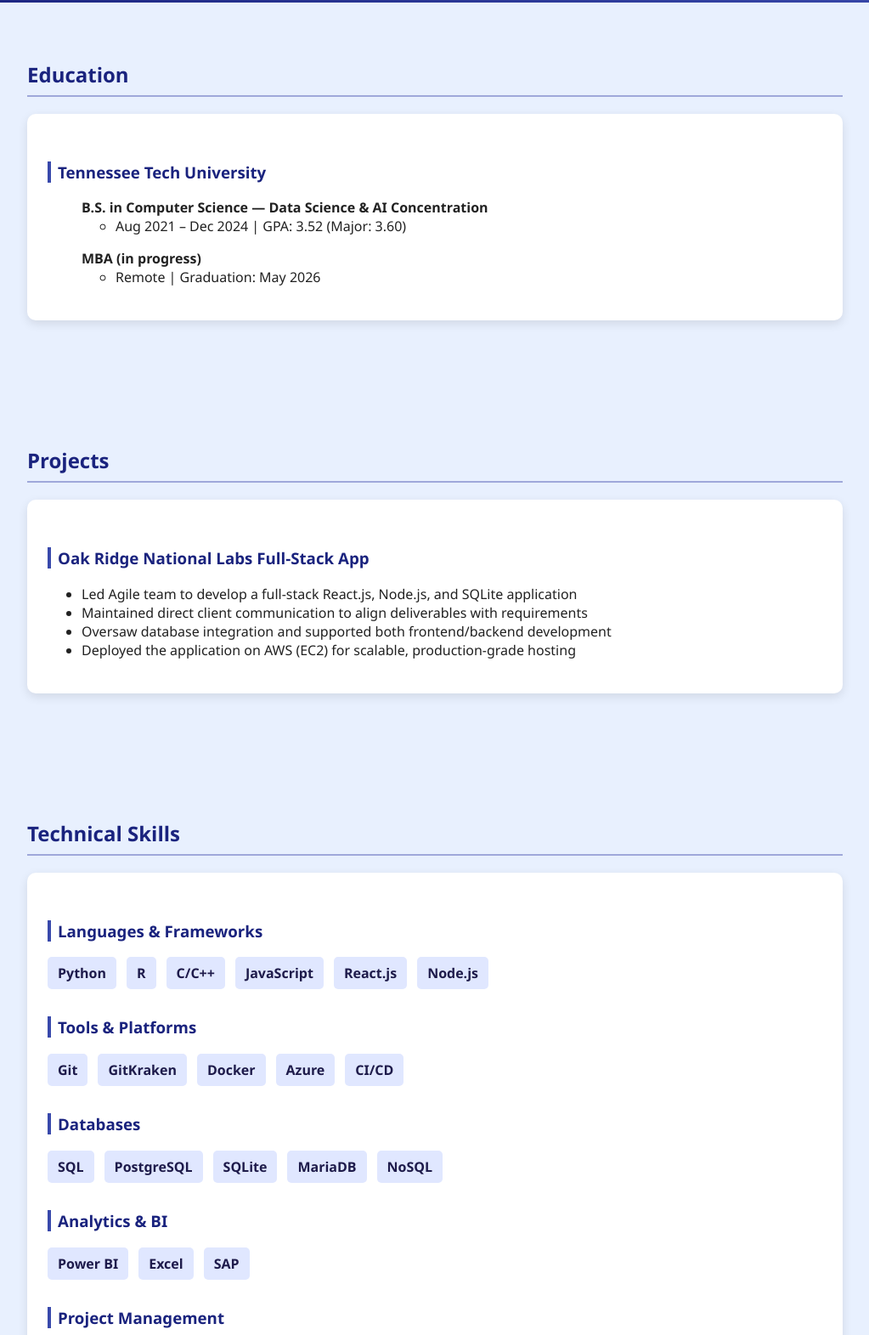
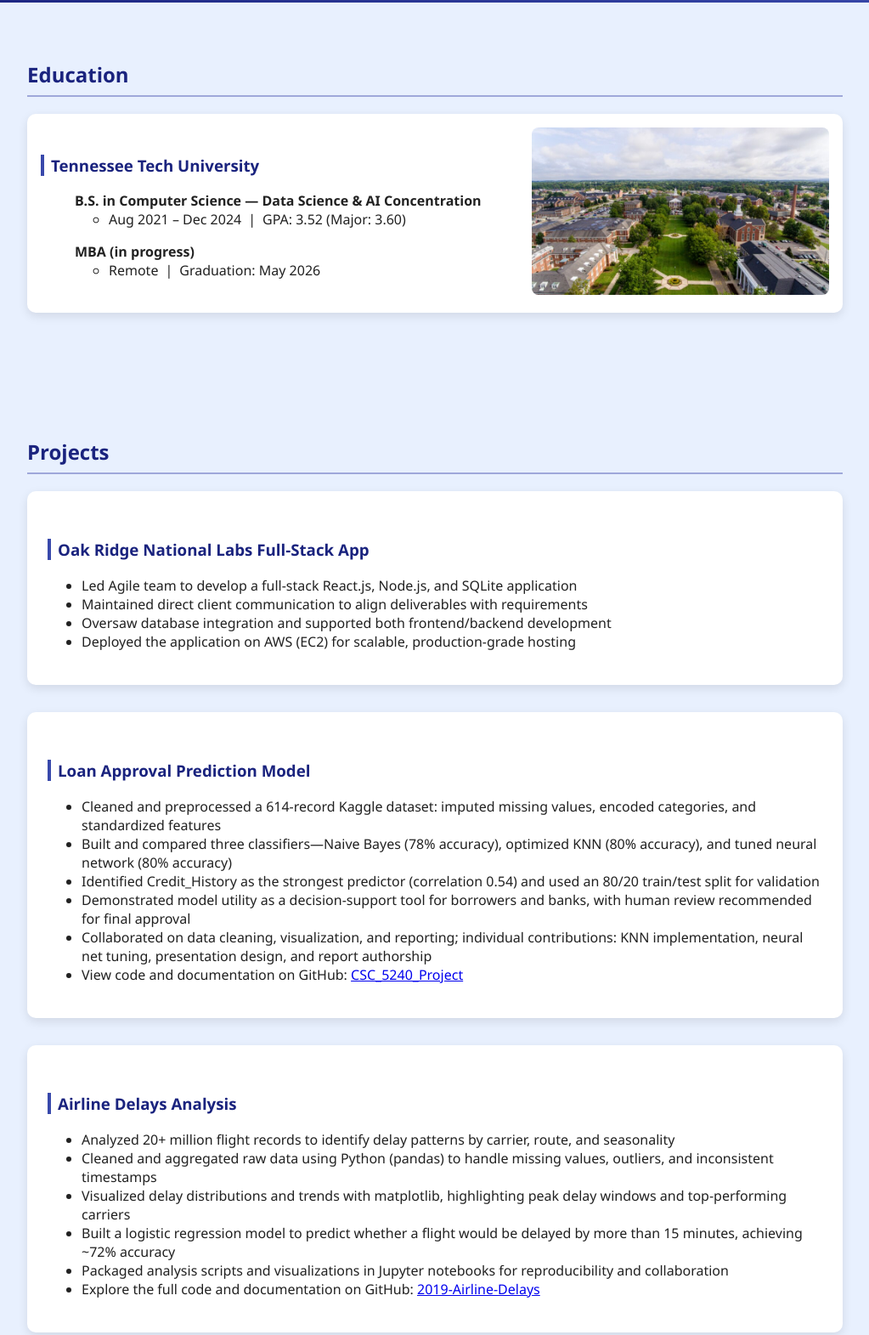
Before and after one commit to Jhoop18/jhoop18.github.io, a plain HTML site: page index.html in a window 1280 px wide. Shown: the part 267-1838 px from the top of the page at 85% size, without its empty margins (128-1151 px from the left). Drawn offline with Linux system fonts and the light colour scheme.

Commit message:
added projects and image to education

```diff
--- a/index.html
+++ b/index.html
@@ -21,24 +21,33 @@
 
   <section id="education" class="section">
     <h2>Education</h2>
-    <div class="card">
-      <!-- <img src="assets/education-campus.png" alt="Campus View of Tennessee Tech" class="edu-img" /> -->
-
+    <div class="card edu-card">
+      <!-- Left column: your text -->
+      <div class="edu-content">
         <h3>Tennessee Tech University</h3>
         <ul>
           <strong>B.S. in Computer Science — Data Science & AI Concentration</strong>
           <ul>
-            <li>Aug 2021 – Dec 2024 | GPA: 3.52 (Major: 3.60)</li>
+            <li>Aug 2021 – Dec 2024 | GPA: 3.52 (Major: 3.60)</li>
           </ul>
         </ul>
         <ul>
           <strong>MBA (in progress)</strong>
           <ul>
-            <li>Remote | Graduation: May 2026</li>
+            <li>Remote | Graduation: May 2026</li>
           </ul>
         </ul>
       </div>
+
+      <!-- Right column: the image -->
+      <div class="edu-image">
+        <img src="assets/education-campus.png"
+             alt="Campus View of Tennessee Tech" />
+      </div>
+    </div>
   </section>
+
+
 
 
 
@@ -53,6 +62,31 @@
         <li>Deployed the application on AWS (EC2) for scalable, production-grade hosting</li>
       </ul>
     </div>
+
+    <div class="card">
+      <h3>Loan Approval Prediction Model</h3>
+      <ul>
+        <li>Cleaned and preprocessed a 614-record Kaggle dataset: imputed missing values, encoded categories, and standardized features</li>
+        <li>Built and compared three classifiers—Naive Bayes (78% accuracy), optimized KNN (80% accuracy), and tuned neural network (80% accuracy)</li>
+        <li>Identified Credit_History as the strongest predictor (correlation 0.54) and used an 80/20 train/test split for validation</li>
+        <li>Demonstrated model utility as a decision-support tool for borrowers and banks, with human review recommended for final approval</li>
+        <li>Collaborated on data cleaning, visualization, and reporting; individual contributions: KNN implementation, neural net tuning, presentation design, and report authorship</li>
+        <li>View code and documentation on GitHub: <a href="https://github.com/Jscott7227/CSC_5240_Project">CSC_5240_Project</a></li>
+      </ul>
+    </div>
+
+    <div class="card">
+      <h3>Airline Delays Analysis</h3>
+      <ul>
+        <li>Analyzed 20+ million flight records to identify delay patterns by carrier, route, and seasonality</li>
+        <li>Cleaned and aggregated raw data using Python (pandas) to handle missing values, outliers, and inconsistent timestamps</li>
+        <li>Visualized delay distributions and trends with matplotlib, highlighting peak delay windows and top-performing carriers</li>
+        <li>Built a logistic regression model to predict whether a flight would be delayed by more than 15 minutes, achieving ~72% accuracy</li>
+        <li>Packaged analysis scripts and visualizations in Jupyter notebooks for reproducibility and collaboration</li>
+        <li>Explore the full code and documentation on GitHub: <a href="https://github.com/Evan-Burch/2019-Airline-Delays">2019-Airline-Delays</a></li>
+      </ul>
+    </div>
+
   </section>
 
   <section id="skills" class="section">
--- a/style.css
+++ b/style.css
@@ -165,3 +165,24 @@ body {
       margin: 5px 8px;
     }
   }
+
+  /* make the card a two-column flex container */
+.edu-card {
+  display: flex;
+  align-items: flex-start;    /* top-align both columns */
+  gap: 1rem;                /* space between text and image */
+  padding: 1rem;            /* adjust card padding as desired */
+}
+
+/* text column grows to fill space */
+.edu-content {
+  flex: 1;
+}
+
+/* image column stays its natural size, but capped */
+.edu-image img {
+  max-width: 350px;       /* shrink to fit your “blue box” */
+  width: 100%;
+  height: auto;
+  border-radius: 0.5rem;  /* optional styling */
+}
```
Lines whose indentation alone changed are shown as unchanged.
